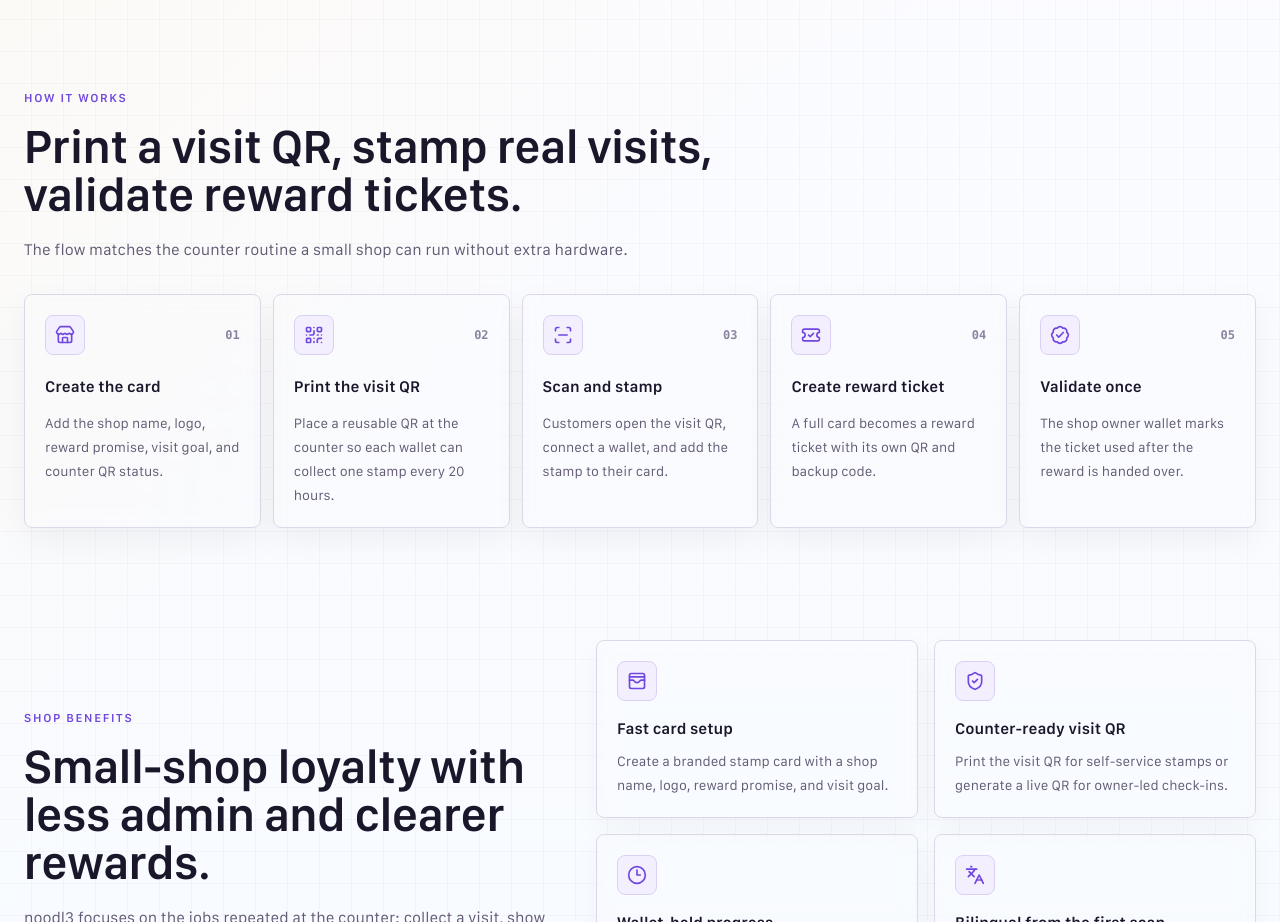
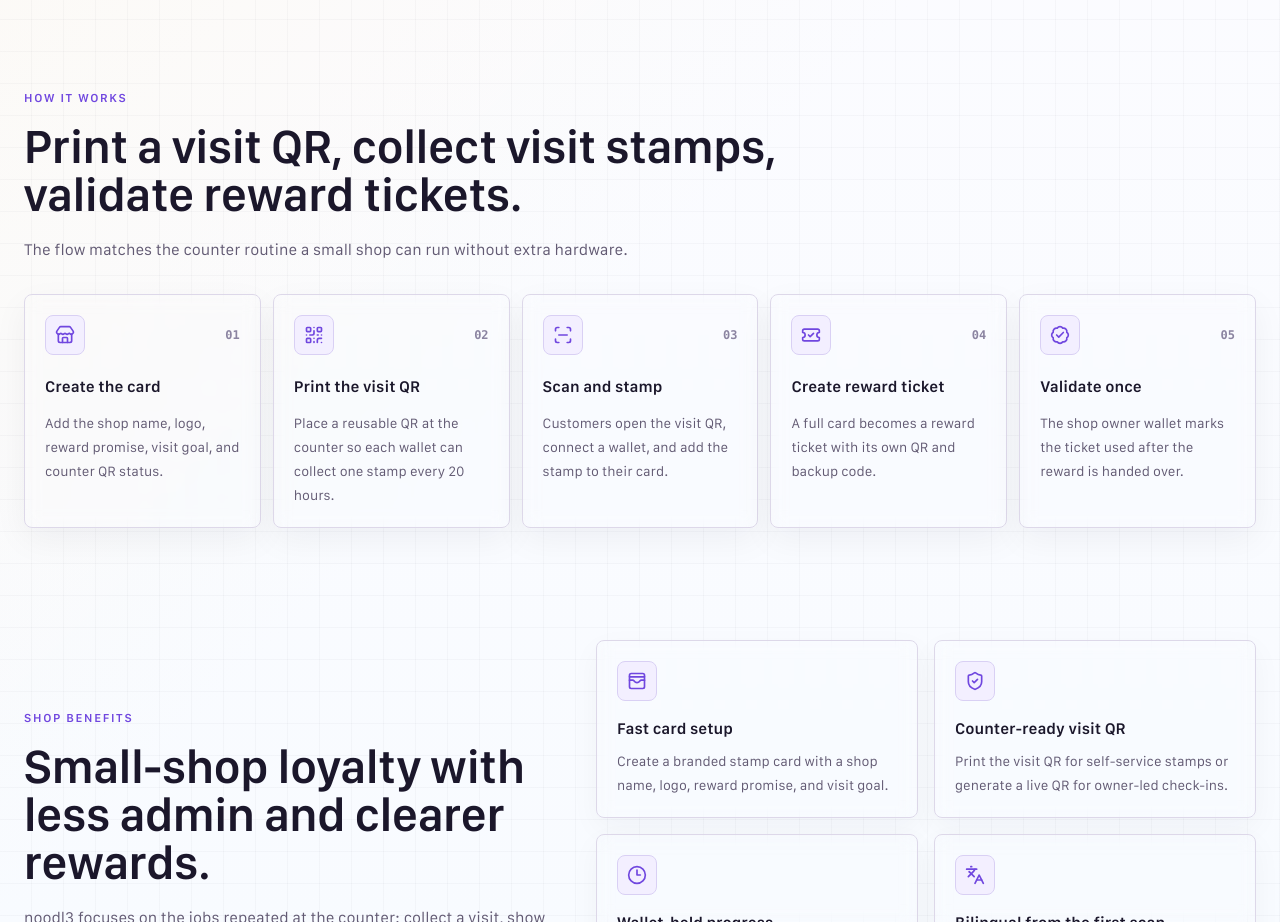
Before and after one commit to h4shisupply/celo-noodl3, a Next.js app: page / in a window 1280 px wide. Shown: the part 940-1862 px from the top of the page. Built offline with nearby package versions, Linux system fonts and the light colour scheme; no server answers.

Commit message:
Clarify landing workflow stamp wording

```diff
--- a/components/home-page.tsx
+++ b/components/home-page.tsx
@@ -699,7 +699,7 @@ const enHomeCopy: HomeCopy = {
   },
   workflow: {
     eyebrow: "How it works",
-    title: "Print a visit QR, stamp real visits, validate reward tickets.",
+    title: "Print a visit QR, collect visit stamps, validate reward tickets.",
     description:
       "The flow matches the counter routine a small shop can run without extra hardware.",
     steps: [
```
